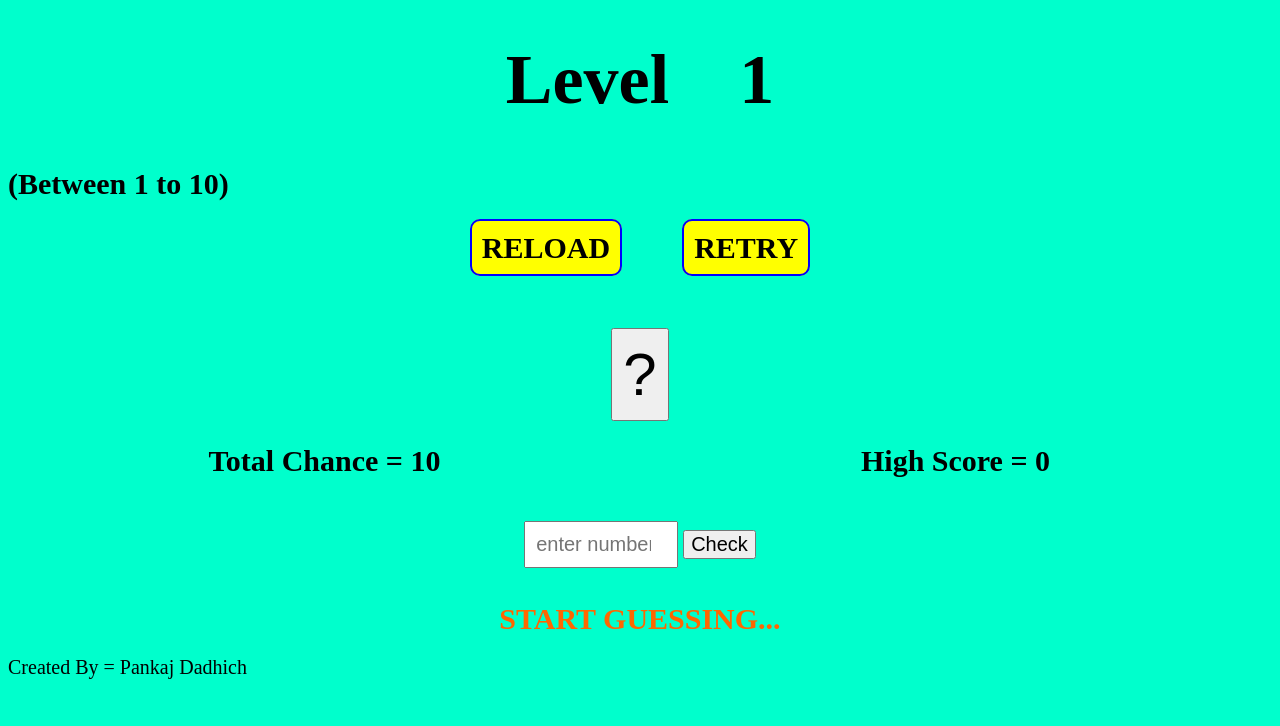
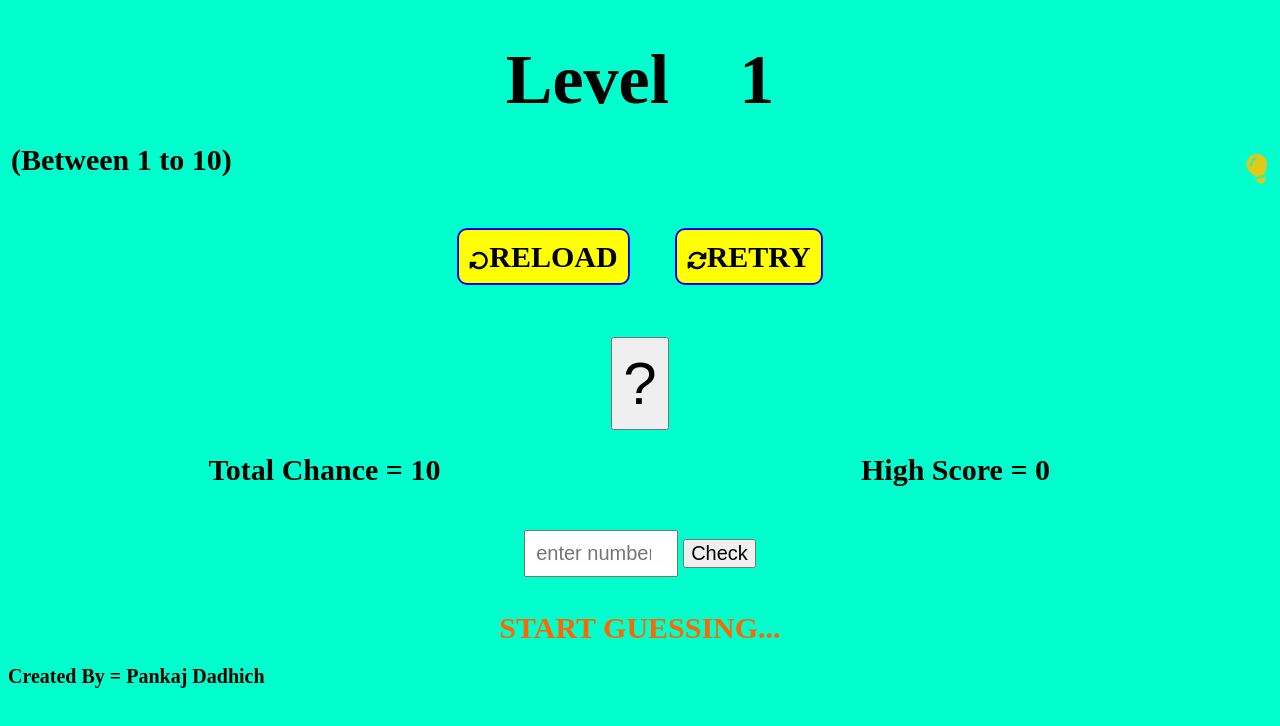
Before and after one commit to 12pankaj/guess, a plain HTML site: page index.html in a window 1280 px wide. Drawn offline with Linux system fonts and the light colour scheme.

Commit message:
Update index.html

```diff
--- a/index.html
+++ b/index.html
@@ -4,17 +4,24 @@
 	<meta charset="utf-8">
 	<meta name="viewport" content="width=device-width, initial-scale=1">
 	<title>guess number</title>
+	<link rel="stylesheet" href="https://cdnjs.cloudflare.com/ajax/libs/font-awesome/6.4.0/css/all.min.css" integrity="sha512-iecdLmaskl7CVkqkXNQ/ZH/XLlvWZOJyj7Yy7tcenmpD1ypASozpmT/E0iPtmFIB46ZmdtAc9eNBvH0H/ZpiBw==" crossorigin="anonymous" referrerpolicy="no-referrer" />
 
 	<link rel="stylesheet" type="text/css" href="index.css">
 </head>
 <body>
 	 <header>
-      <h1 id="level" align="center"></h1>
-      <p class="between">(Between 1 to 20)</p>
+      <h1 id="level" align="center" style="margin: 0px;"></h1>
+	  <table style="margin: 0px;">
+		<tr>
+			<th width="100%" align="left"><p class="between">(Between 1 to 20)</p></th>
 
+			<th><i class="fa-solid fa-xl fa-lightbulb fa-shake" style="color: #e3c816;" onclick="idea()" id="id"></i></th>
+	      </tr>
+
+	 </table>
       <div>
 
-<span onclick="restar()" class="re"><i class="fa-solid fa-rotate-right fa-spin"></i>Reload</span> &nbsp &nbsp &nbsp &nbsp &nbsp &nbsp<span onclick="retry()" class="re"><i class="fa-solid fa-rotate fa-spin"></i>Retry</span>
+<span onclick="restar()" class="re"><i class="fa-solid fa-rotate-right fa-spin"></i>Reload</span> &nbsp &nbsp &nbsp &nbsp <span onclick="retry()" class="re"><i class="fa-solid fa-rotate fa-spin"></i>Retry</span>
 	</div><br/>
 	<div>
 		<button class="btn" >?</button>
@@ -30,7 +37,7 @@
    <input type="number" name="number" placeholder="enter number" style="margin-left:; width: 130px; padding: 10px;text-align: center;">
 	<button onclick="check()">Check</button><br/>
 </div>
-<p>Created By = Pankaj Dadhich</p>
+<h2>Created By = Pankaj Dadhich</h2>
 </body>
 </html>
 <script src="index.js">
```
